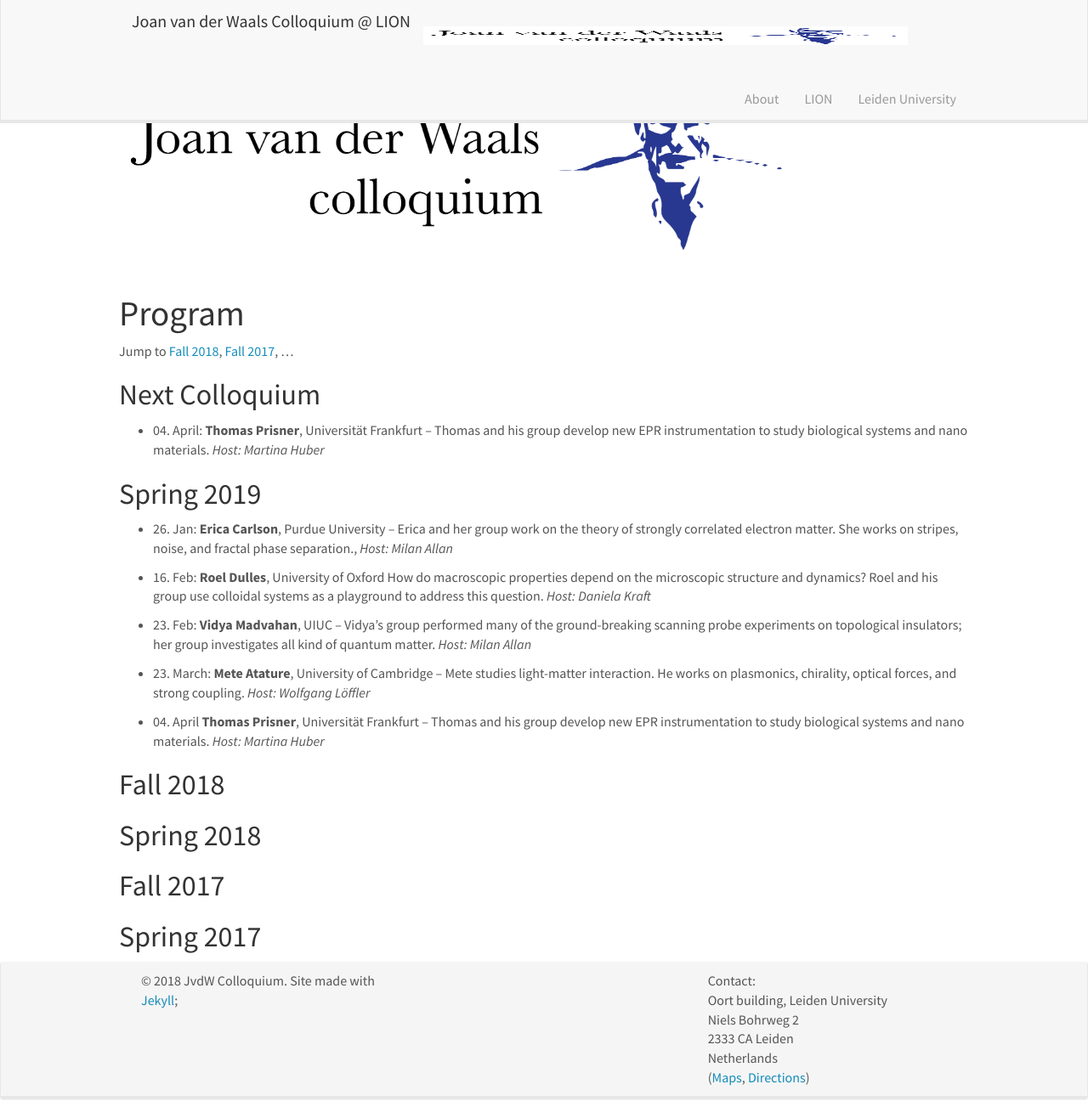
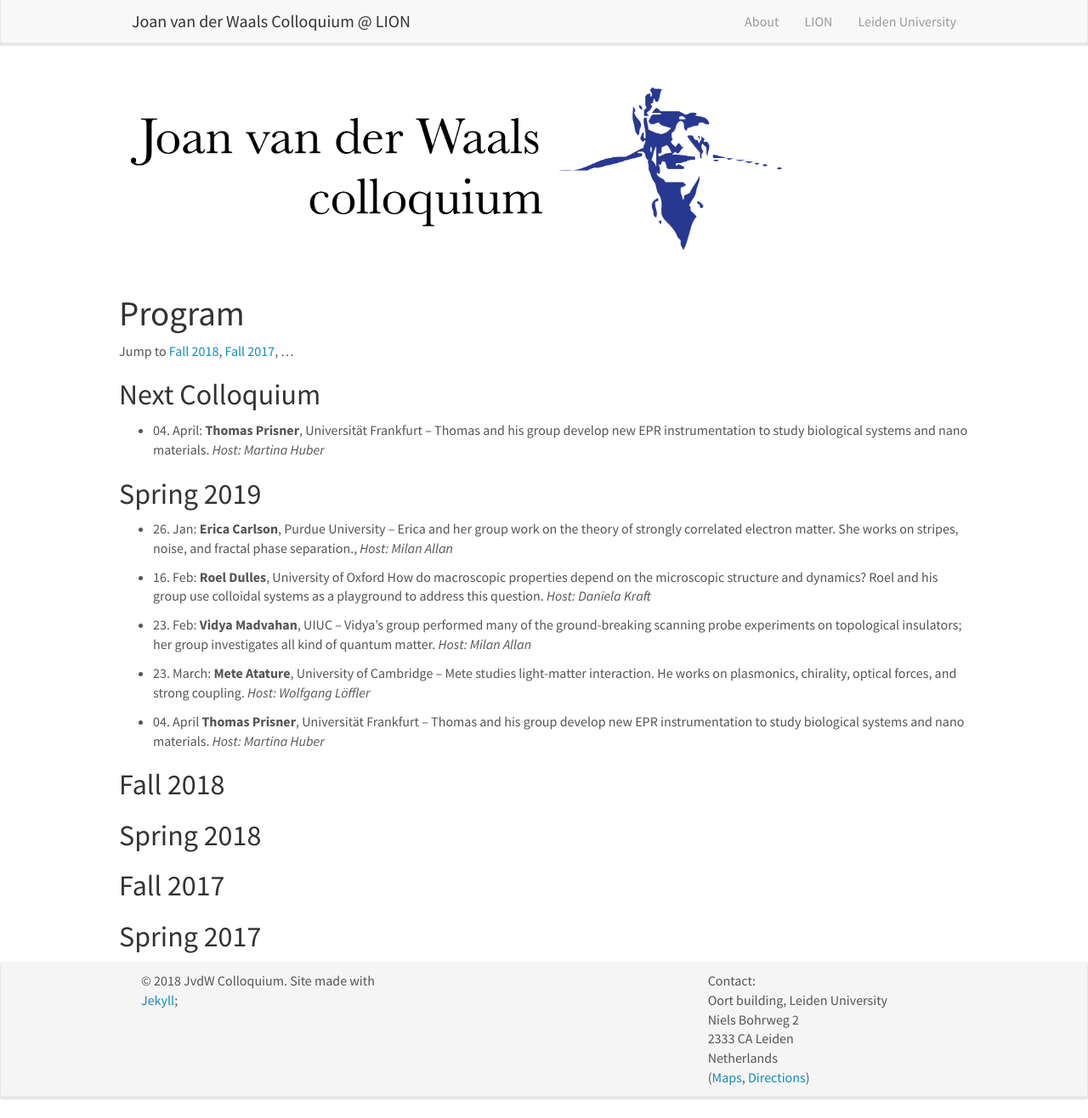
Before and after one commit to JvdWColloquium/JvdWColloquium.github.io, a Jekyll site: the page built from _pages/home.md, in a window 1280 px wide and 1316 px high. Shown: the whole window at 85% size. Built offline with Jekyll 4.4.1, drawn with Linux system fonts in a browser that asks for light colours; nearby versions of some CDN libraries.

Commit message:
Update header.html

```diff
--- a/_includes/header.html
+++ b/_includes/header.html
@@ -8,8 +8,8 @@
 		<span class="icon-bar"></span>
 	  </button>
 
-    <a class="navbar-brand" href="{{ site.url }}{{ site.baseurl }}/">Joan van der Waals Colloquium @ LION</a>
-		<img  class="navbar-brand" src="/images/vdW_colloq_logo_i-01.png" width="600" href="{{ site.url }}{{ site.baseurl }}/">
+    <a class="navbar-brand" src="/images/vdW_colloq_logo_i-01.png" href="{{ site.url }}{{ site.baseurl }}/">Joan van der Waals Colloquium @ LION</a>
+
 	</div>
 	<div class="collapse navbar-collapse" id="navbar-collapse-1">
 	  <ul class="nav navbar-nav navbar-right">
```
